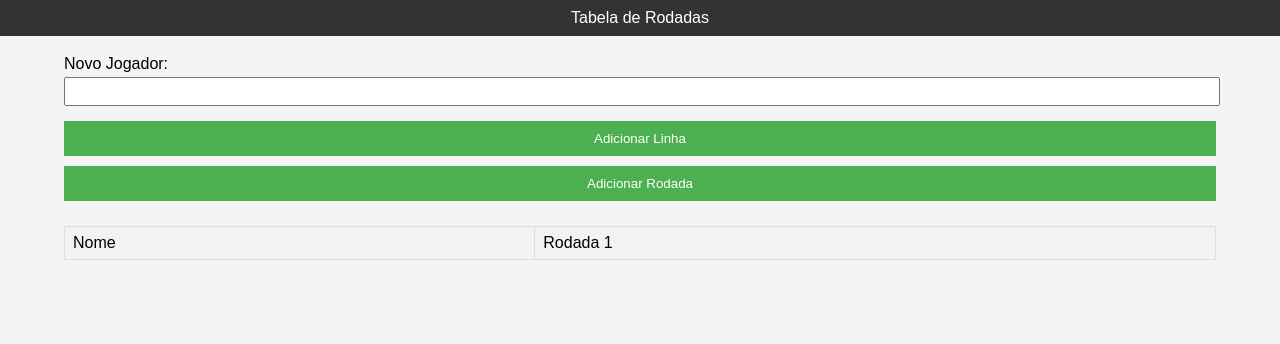
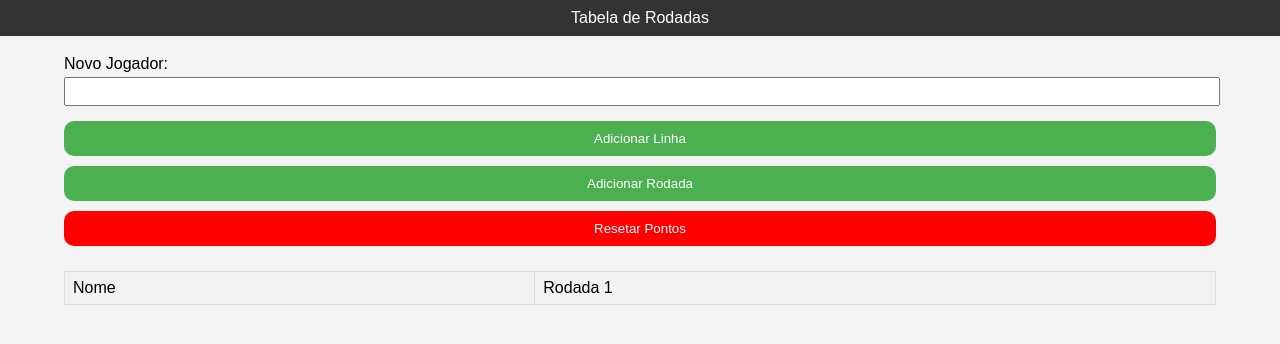
Before and after one commit to brunovini00/Pontinho, a plain HTML site: page index.html in a window 1280 px wide. Drawn offline with Linux system fonts and the light colour scheme.

Commit message:
adicionado botao de reset de pontos

```diff
--- a/CSS/style.css
+++ b/CSS/style.css
@@ -57,4 +57,9 @@ button {
     cursor: pointer;
     width: 100%;
     margin: 5px 0px;
+    border-radius: 10px;
 }
+
+#resetar {
+    background-color: #ff0000;
+}
--- a/index.html
+++ b/index.html
@@ -18,6 +18,7 @@
             <input type="text" id="novoNome" />
             <button onclick="adicionarLinha()">Adicionar Linha</button>
             <button onclick="adicionarRodada()">Adicionar Rodada</button>
+            <button onclick="resetarPontos()" id="resetar">Resetar Pontos</button>
 
             <table id="tabelaRodadas">
                 <thead>
--- a/script.js
+++ b/script.js
@@ -29,7 +29,8 @@ function adicionarLinha() {
   celulaNome.innerHTML = novoNome;
 
   // Adiciona um campo de entrada para editar os resultados na Rodada 1
-  celulaRodada1.innerHTML = '<input type="text" class="resultadoInput" value="100" />';
+  celulaRodada1.innerHTML =
+      '<input type="text" class="resultadoInput" value="100" />';
 
   // Limpa o campo de entrada
   document.getElementById("novoNome").value = "";
@@ -42,7 +43,7 @@ function adicionarRodada() {
   // Atualiza o cabeçalho da tabela com as novas colunas de rodadas
   var cabecalho = tabela.rows[0];
   var novaColuna = cabecalho.insertCell(-1);
-  novaColuna.innerHTML = 'Rodada ' + numRodadas;
+  novaColuna.innerHTML = "Rodada " + numRodadas;
 
   // Para cada jogador, pergunte quantos pontos foram perdidos
   for (var i = 0; i < nomes.length; i++) {
@@ -62,7 +63,16 @@ function adicionarRodada() {
       }
 
       // Pede ao usuário que insira os pontos perdidos pelo jogador
-    var mensagem = 'Quantos pontos ' + jogador.nome + ' perdeu na Rodada ' + (numRodadas - 1) + '? (Pontuação atual de ' + jogador.nome + ': ' + pontosAnteriores + ')';
+      var mensagem =
+          "Quantos pontos " +
+          jogador.nome +
+          " perdeu na Rodada " +
+          (numRodadas - 1) +
+          "? (Pontuação atual de " +
+          jogador.nome +
+          ": " +
+          pontosAnteriores +
+          ")";
       var pontosPerdidos = parseInt(prompt(mensagem)) || 0;
 
       // Subtrai os pontos perdidos dos pontos anteriores
@@ -73,18 +83,52 @@ function adicionarRodada() {
 
       // Adiciona um campo de entrada para os resultados na nova rodada
       var celula = tabela.rows[i + 1].insertCell(-1);
-    celula.innerHTML = '<input type="text" class="resultadoInput" value="' + pontosAtualizados + '" />';
+      celula.innerHTML =
+          '<input type="text" class="resultadoInput" value="' +
+          pontosAtualizados +
+          '" />';
   }
 }
 
 // Adiciona um ouvinte de evento para atualizar os resultados quando o campo de entrada for editado
-tabela.addEventListener('input', function (event) {
+tabela.addEventListener("input", function (event) {
   var elemento = event.target;
-  if (elemento.classList.contains('resultadoInput')) {
-    var linha = elemento.closest('tr');
+  if (elemento.classList.contains("resultadoInput")) {
+      var linha = elemento.closest("tr");
       var nome = linha.cells[0].innerHTML;
       var resultado = elemento.value;
       var rodada = linha.cells.length - 2; // A coluna "Nome" e a coluna "Rodada 1" estão presentes inicialmente
-    console.log('Nome: ' + nome + ', Resultado Rodada ' + rodada + ': ' + resultado);
+      console.log(
+          "Nome: " + nome + ", Resultado Rodada " + rodada + ": " + resultado
+      );
   }
 });
+
+// Função para resetar todos os pontos para 100 com confirmação
+function resetarPontos() {
+  // Pede confirmação ao usuário
+  var confirmacao = confirm('Tem certeza de que deseja resetar os pontos para todos os jogadores?');
+
+  if (confirmacao) {
+    // Itera sobre a lista de nomes e redefine os pontos para 100
+    for (var i = 0; i < nomes.length; i++) {
+      nomes[i].pontos = 100;
+    }
+
+    // Reinicia o número de rodadas para 1
+    numRodadas = 1;
+
+    // Remove todas as colunas de rodadas extras
+    var numColunas = tabela.rows[0].cells.length;
+    for (var j = numColunas - 1; j > 1; j--) {
+      for (var k = 0; k < tabela.rows.length; k++) {
+        tabela.rows[k].deleteCell(j);
+      }
+    }
+
+    // Exibe mensagem informativa
+    alert('Pontos resetados para 100 em todas as rodadas.');
+  } else {
+    alert('Reset de pontos cancelado.');
+  }
+}
```
Lines whose indentation alone changed are shown as unchanged.
